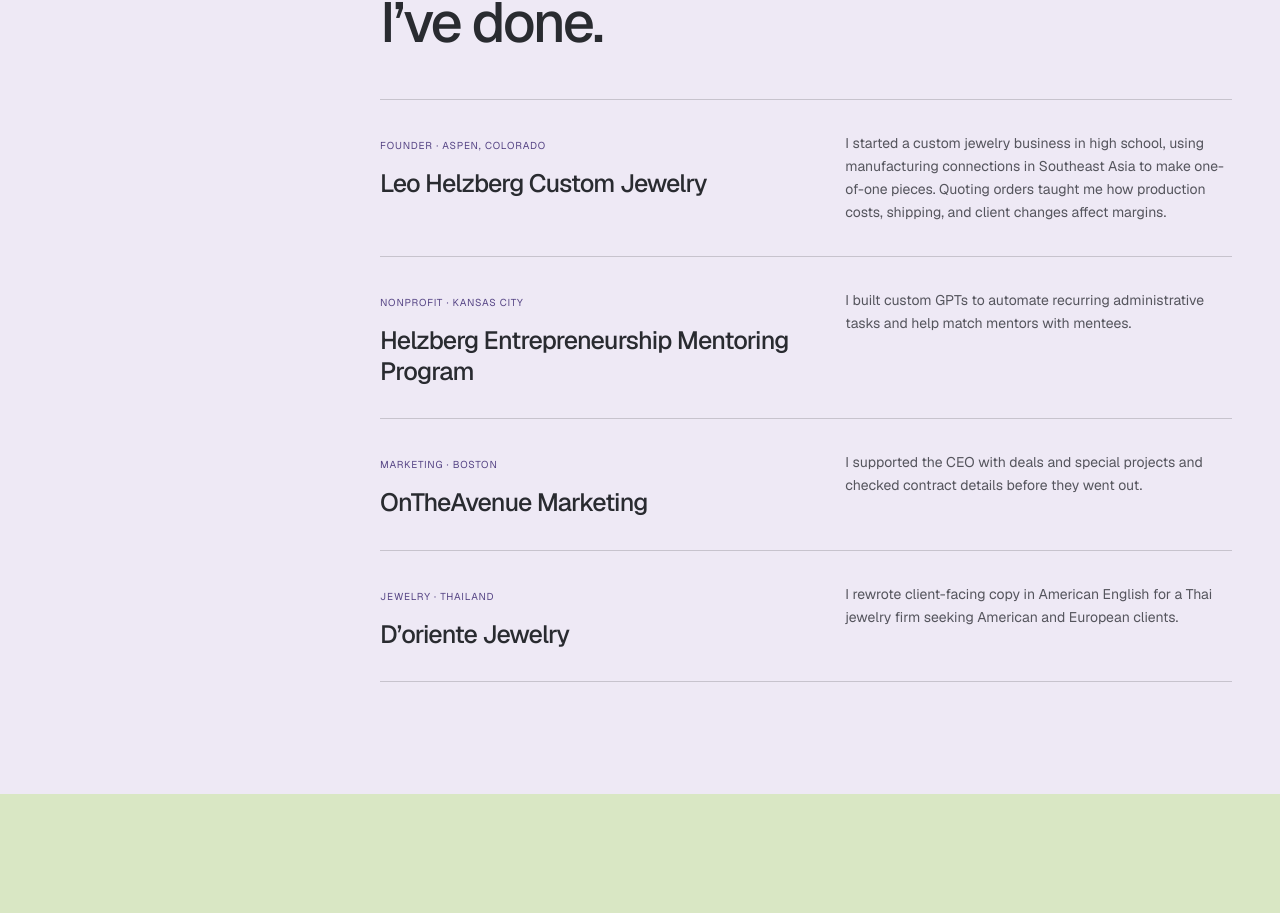
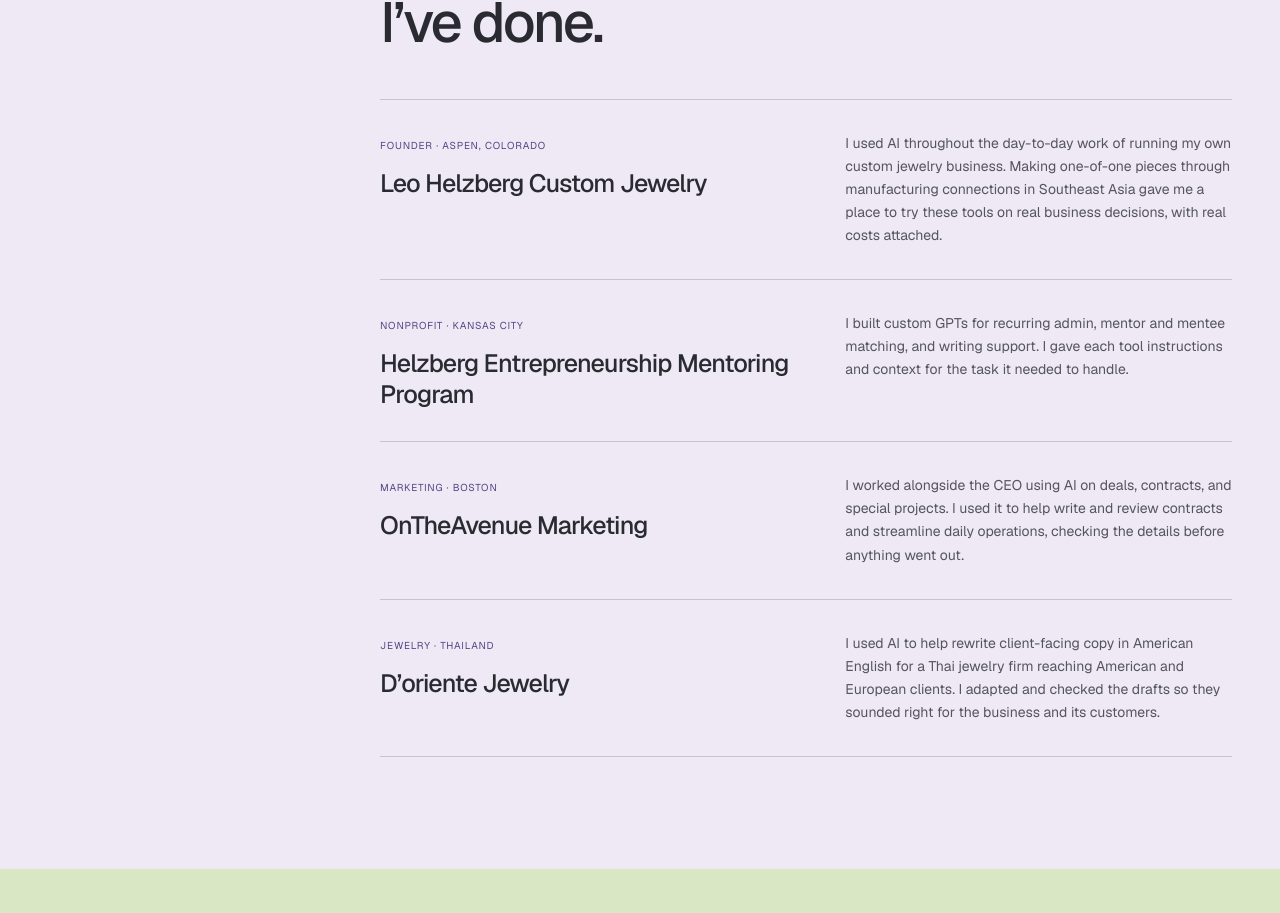
Before and after one commit to Fred-Leo/fred-loves-ai, a Next.js app: page / in a window 1280 px wide. Shown: the part 1970-2883 px from the top of the page. Built offline with nearby package versions, Linux system fonts and the light colour scheme.

Commit message:
Focus each business experience on applied AI work

```diff
--- a/src/app/portfolio.tsx
+++ b/src/app/portfolio.tsx
@@ -4,10 +4,10 @@ import ContactForm from "../components/contact-form";
 import SiteNav from "../components/site-nav";
 
 const roles = [
-  { place: "Leo Helzberg Custom Jewelry", type: "Founder · Aspen, Colorado", detail: "I started a custom jewelry business in high school, using manufacturing connections in Southeast Asia to make one-of-one pieces. Quoting orders taught me how production costs, shipping, and client changes affect margins." },
-  { place: "Helzberg Entrepreneurship Mentoring Program", type: "Nonprofit · Kansas City", detail: "I built custom GPTs to automate recurring administrative tasks and help match mentors with mentees." },
-  { place: "OnTheAvenue Marketing", type: "Marketing · Boston", detail: "I supported the CEO with deals and special projects and checked contract details before they went out." },
-  { place: "D’oriente Jewelry", type: "Jewelry · Thailand", detail: "I rewrote client-facing copy in American English for a Thai jewelry firm seeking American and European clients." },
+  { place: "Leo Helzberg Custom Jewelry", type: "Founder · Aspen, Colorado", detail: "I used AI throughout the day-to-day work of running my own custom jewelry business. Making one-of-one pieces through manufacturing connections in Southeast Asia gave me a place to try these tools on real business decisions, with real costs attached." },
+  { place: "Helzberg Entrepreneurship Mentoring Program", type: "Nonprofit · Kansas City", detail: "I built custom GPTs for recurring admin, mentor and mentee matching, and writing support. I gave each tool instructions and context for the task it needed to handle." },
+  { place: "OnTheAvenue Marketing", type: "Marketing · Boston", detail: "I worked alongside the CEO using AI on deals, contracts, and special projects. I used it to help write and review contracts and streamline daily operations, checking the details before anything went out." },
+  { place: "D’oriente Jewelry", type: "Jewelry · Thailand", detail: "I used AI to help rewrite client-facing copy in American English for a Thai jewelry firm reaching American and European clients. I adapted and checked the drafts so they sounded right for the business and its customers." },
 ];
 
 export default function Portfolio() {
```
